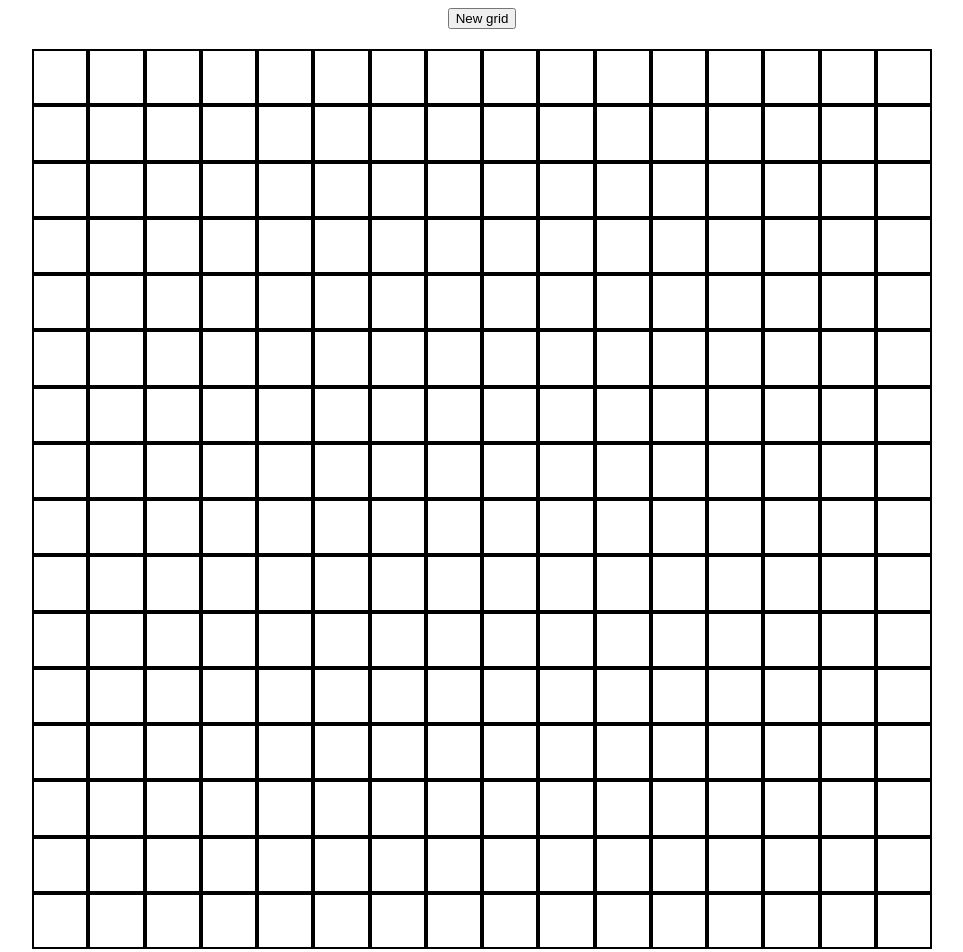
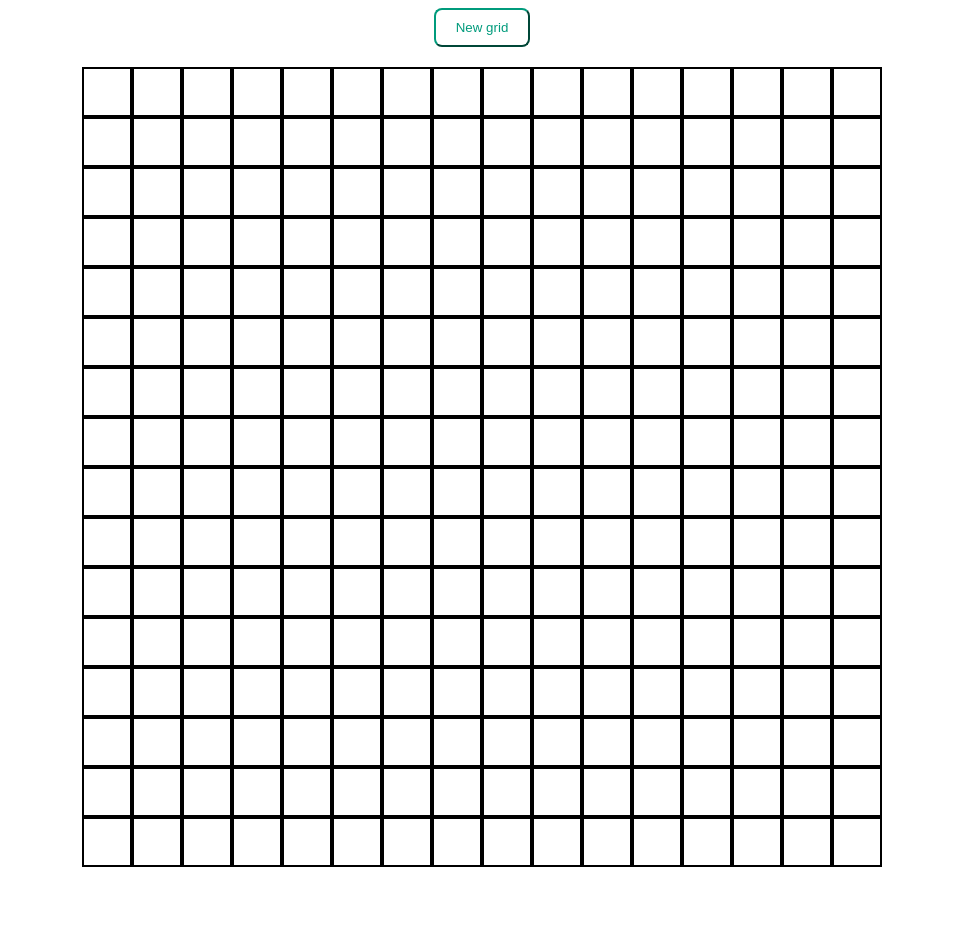
Before and after one commit to parduccinward/etch-a-sketch, a plain HTML site: page index.html in a window 1280 px wide. Shown: the whole page, without its empty margins (158-1121 px from the left). After the commit the page ends 875 px from the top, so only its background shows below. Drawn offline with Linux system fonts and the light colour scheme.

Commit message:
Add change grid button distribution

```diff
--- a/style.css
+++ b/style.css
@@ -7,15 +7,24 @@ body {
 }
 
 .new-grid-btn{
+    padding: 10px 20px;
+    color: #009B7C;
+    border-color: #009B7C;
+    border-radius: 8px;
+    background-color: white;
+}
 
+.new-grid-btn:hover{
+    background-color: #009B7C;
+    color:white;
 }
 
 .grid-container{
     display: flex;
     justify-content:center;
     align-items:center;
-    width: 900px;
-    height: 900px;
+    width: 800px;
+    height: 800px;
 }
 
 .column-container{
```
